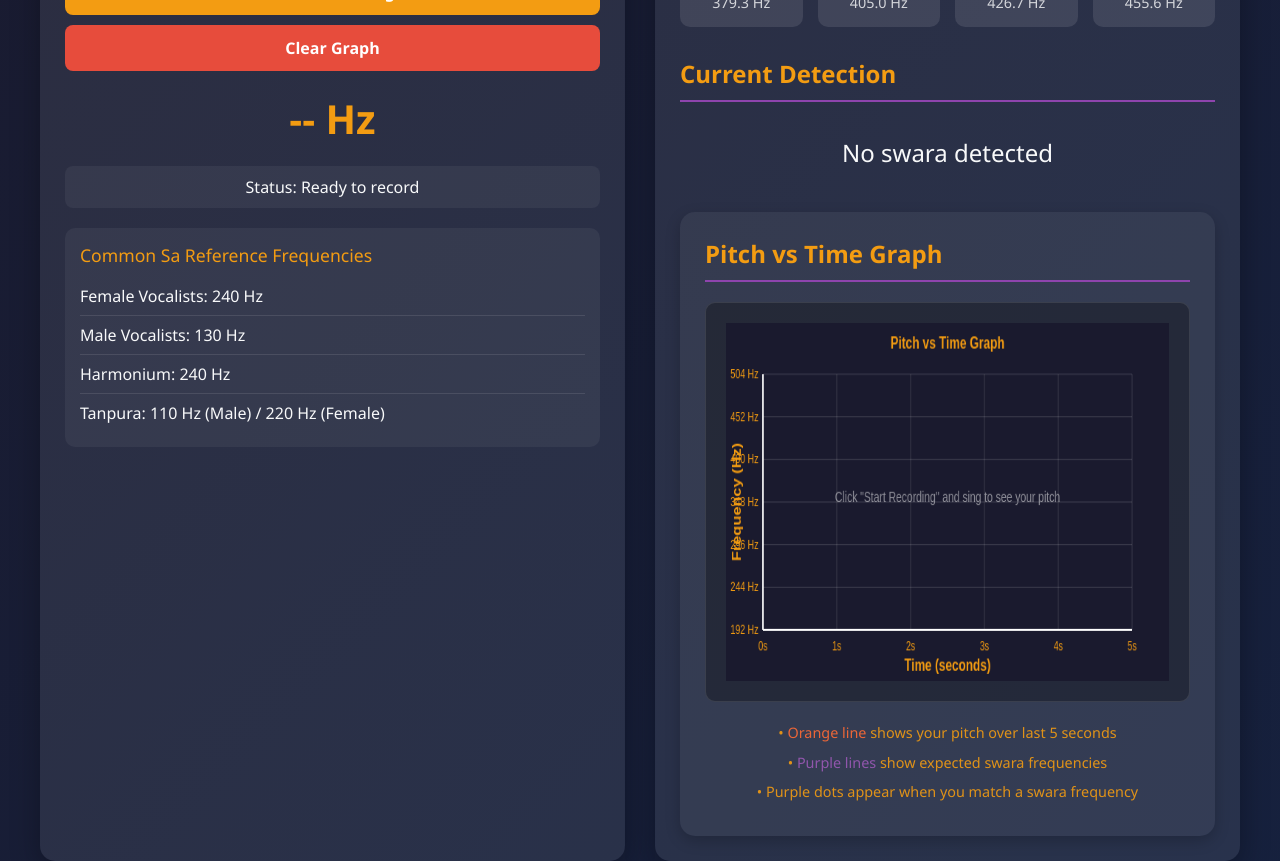
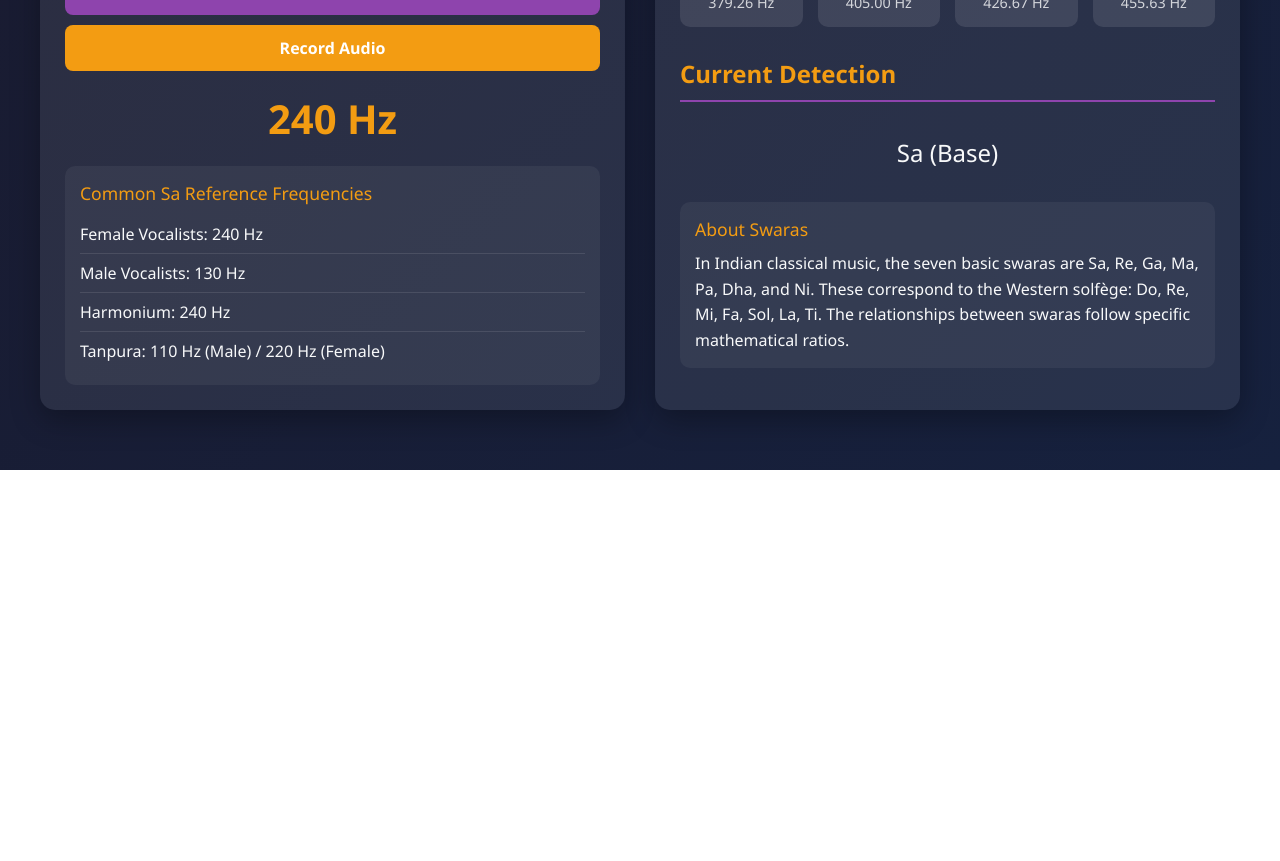
Before and after one commit to sumitkumar91/swara-detector, a React (Vite) app: page / in a window 1280 px wide. Shown: the part 580-1441 px from the top of the page. After the commit the page ends 1050 px from the top, so only its background shows below. Built offline with nearby package versions, Linux system fonts and the light colour scheme.

Commit message:
alignment

```diff
--- a/src/App.css
+++ b/src/App.css
@@ -240,85 +240,3 @@ footer {
     font-size: 2.2rem;
   }
 }
-
-/* Graph Section Styles */
-.graph-section {
-  margin-top: 30px;
-  background: rgba(255, 255, 255, 0.05);
-  border-radius: 15px;
-  padding: 25px;
-  box-shadow: 0 5px 15px rgba(0, 0, 0, 0.2);
-}
-
-.graph-container {
-  position: relative;
-  height: 400px;
-  margin: 20px 0;
-  background: rgba(0, 0, 0, 0.3);
-  border-radius: 10px;
-  padding: 20px;
-  border: 1px solid rgba(255, 255, 255, 0.1);
-}
-
-.pitch-graph {
-  width: 100% !important;
-  height: 100% !important;
-}
-
-.graph-info {
-  margin-top: 15px;
-  font-size: 0.9rem;
-  opacity: 0.9;
-  line-height: 1.5;
-  text-align: center;
-}
-
-.graph-info p {
-  margin: 8px 0;
-  color: #f39c12;
-}
-
-/* Clear Button */
-.btn-clear {
-  background: #e74c3c !important;
-  margin-top: 10px;
-}
-
-.btn-clear:hover {
-  background: #c0392b !important;
-  transform: translateY(-2px);
-}
-
-/* Recording Status */
-.recording-status {
-  margin: 15px 0;
-  padding: 10px;
-  background: rgba(255, 255, 255, 0.05);
-  border-radius: 8px;
-  text-align: center;
-  font-weight: 500;
-}
-
-/* Button improvements */
-.btn.recording {
-  background: #e74c3c !important;
-  animation: pulse 1.5s infinite;
-}
-
-@keyframes pulse {
-  0% { background-color: #e74c3c; }
-  50% { background-color: #c0392b; }
-  100% { background-color: #e74c3c; }
-}
-
-/* Responsive Design */
-@media (max-width: 768px) {
-  .graph-container {
-    height: 300px;
-    padding: 15px;
-  }
-
-  .graph-section {
-    padding: 15px;
-  }
-}
--- a/src/App.jsx
+++ b/src/App.jsx
@@ -13,11 +13,6 @@ function App() {
   const analyserRef = useRef(null);
   const microphoneRef = useRef(null);
   const javascriptNodeRef = useRef(null);
-  const canvasRef = useRef(null);
-
-  // Store pitch data for graph
-  const pitchDataRef = useRef([]);
-  const maxDataPoints = 60; // Show last 5 seconds (if updating 12 times per second)
 
   // Calculate swara frequencies based on base frequency
   const calculateSwaras = () => {
@@ -47,11 +42,27 @@ function App() {
     }));
 
     setSwaras(calculatedSwaras);
+    setCurrentFrequency(`${baseFrequency} Hz`);
+    setCurrentSwara('Sa (Base)');
   };
 
   // Initialize with default swaras
   const initializeSwaraDisplay = () => {
-    calculateSwaras();
+    const defaultSwaras = [
+      { name: 'Sa', frequency: 240.00 },
+      { name: 'Re♭', frequency: 252.89 },
+      { name: 'Re', frequency: 270.00 },
+      { name: 'Ga♭', frequency: 284.44 },
+      { name: 'Ga', frequency: 303.75 },
+      { name: 'Ma', frequency: 320.00 },
+      { name: 'Ma♯', frequency: 341.72 },
+      { name: 'Pa', frequency: 360.00 },
+      { name: 'Dha♭', frequency: 379.26 },
+      { name: 'Dha', frequency: 405.00 },
+      { name: 'Ni♭', frequency: 426.67 },
+      { name: 'Ni', frequency: 455.63 }
+    ];
+    setSwaras(defaultSwaras);
   };
 
   // Find closest swara to detected frequency
@@ -67,278 +78,63 @@ function App() {
       }
     });
 
-    const tolerance = baseFrequency * 0.08; // 8% tolerance
+    const tolerance = baseFrequency * 0.05;
     return minDifference < tolerance ? closestSwara : null;
   };
 
-  // Get sensible graph frequency range based on base frequency
-  const getFrequencyRange = () => {
-    // For base frequency 240Hz, range should be roughly 200-500Hz to cover one octave up
-    const minFreq = baseFrequency * 0.8;  // One note below base Sa
-    const maxFreq = baseFrequency * 2.1;  // One octave + one note above base Sa
-    return { minFreq, maxFreq };
-  };
+  // Process audio for pitch detection
+  const processAudio = () => {
+    if (!analyserRef.current) return;
 
-  // Draw the graph
-  const drawGraph = () => {
-    const canvas = canvasRef.current;
-    if (!canvas) return;
+    const bufferLength = analyserRef.current.frequencyBinCount;
+    const dataArray = new Uint8Array(bufferLength);
+    analyserRef.current.getByteFrequencyData(dataArray);
 
-    const ctx = canvas.getContext('2d');
-    const width = canvas.width;
-    const height = canvas.height;
-    const padding = 50;
-
-    // Clear canvas
-    ctx.fillStyle = '#1a1a2e';
-    ctx.fillRect(0, 0, width, height);
-
-    const { minFreq, maxFreq } = getFrequencyRange();
-
-    // Draw grid
-    ctx.strokeStyle = 'rgba(255, 255, 255, 0.15)';
-    ctx.lineWidth = 1;
-
-    // Vertical grid lines (time - 5 second marks)
-    for (let i = 0; i <= 5; i++) {
-      const x = padding + (i * (width - 2 * padding) / 5);
-      ctx.beginPath();
-      ctx.moveTo(x, padding);
-      ctx.lineTo(x, height - padding);
-      ctx.stroke();
-    }
-
-    // Horizontal grid lines (frequency - swara ranges)
-    for (let i = 0; i <= 6; i++) {
-      const y = padding + (i * (height - 2 * padding) / 6);
-      ctx.beginPath();
-      ctx.moveTo(padding, y);
-      ctx.lineTo(width - padding, y);
-      ctx.stroke();
-    }
-
-    // Draw axes
-    ctx.strokeStyle = '#ffffff';
-    ctx.lineWidth = 2;
-
-    // Y-axis (Frequency)
-    ctx.beginPath();
-    ctx.moveTo(padding, padding);
-    ctx.lineTo(padding, height - padding);
-    ctx.stroke();
-
-    // X-axis (Time)
-    ctx.beginPath();
-    ctx.moveTo(padding, height - padding);
-    ctx.lineTo(width - padding, height - padding);
-    ctx.stroke();
-
-    // Draw axis labels
-    ctx.fillStyle = '#f39c12';
-    ctx.font = '12px Arial';
-    ctx.textAlign = 'center';
-
-    // Frequency labels (Y-axis) - show actual frequency values
-    for (let i = 0; i <= 6; i++) {
-      const freq = (maxFreq - (i * (maxFreq - minFreq) / 6)).toFixed(0);
-      const y = padding + (i * (height - 2 * padding) / 6);
-      ctx.fillText(`${freq} Hz`, padding - 25, y + 4);
-    }
-
-    // Time labels (X-axis) - 0 to 5 seconds
-    for (let i = 0; i <= 5; i++) {
-      const time = i;
-      const x = padding + (i * (width - 2 * padding) / 5);
-      ctx.fillText(`${time}s`, x, height - padding + 20);
-    }
-
-    // Draw horizontal lines for each swara frequency
-    ctx.strokeStyle = 'rgba(143, 68, 173, 0.3)';
-    ctx.lineWidth = 1;
-    swaras.forEach(swara => {
-      const freqRatio = (swara.frequency - minFreq) / (maxFreq - minFreq);
-      const y = padding + (1 - freqRatio) * (height - 2 * padding);
-
-      ctx.beginPath();
-      ctx.moveTo(padding, y);
-      ctx.lineTo(width - padding, y);
-      ctx.stroke();
-
-      // Label the swara
-      ctx.fillStyle = 'rgba(143, 68, 173, 0.8)';
-      ctx.font = '11px Arial';
-      ctx.fillText(swara.name, width - padding + 5, y + 3);
-    });
-
-    // Draw pitch data if we have any
-    const data = pitchDataRef.current;
-    if (data.length > 1) {
-      // Draw the pitch line
-      ctx.strokeStyle = '#FF6B35';
-      ctx.lineWidth = 3;
-      ctx.beginPath();
-
-      data.forEach((point, index) => {
-        const x = padding + (index / (data.length - 1)) * (width - 2 * padding);
-        const freqRatio = (point.frequency - minFreq) / (maxFreq - minFreq);
-        const y = padding + (1 - freqRatio) * (height - 2 * padding);
-
-        if (index === 0) {
-          ctx.moveTo(x, y);
-        } else {
-          ctx.lineTo(x, y);
-        }
-      });
-
-      ctx.stroke();
-
-      // Draw points for detected swaras
-      data.forEach((point, index) => {
-        if (point.swaraName) {
-          const x = padding + (index / (data.length - 1)) * (width - 2 * padding);
-          const freqRatio = (point.frequency - minFreq) / (maxFreq - minFreq);
-          const y = padding + (1 - freqRatio) * (height - 2 * padding);
-
-          // Draw point with glow effect
-          ctx.fillStyle = '#9B59B6';
-          ctx.beginPath();
-          ctx.arc(x, y, 5, 0, 2 * Math.PI);
-          ctx.fill();
-
-          // Draw white border
-          ctx.strokeStyle = '#ffffff';
-          ctx.lineWidth = 2;
-          ctx.stroke();
-
-          // Draw swara name for the most recent point
-          if (index === data.length - 1) {
-            ctx.fillStyle = '#ffffff';
-            ctx.font = 'bold 12px Arial';
-            ctx.fillText(point.swaraName, x, y - 10);
-          }
-        }
-      });
-    } else {
-      // Show help text when no data
-      ctx.fillStyle = 'rgba(255, 255, 255, 0.5)';
-      ctx.font = '14px Arial';
-      ctx.textAlign = 'center';
-      ctx.fillText('Click "Start Recording" and sing to see your pitch', width / 2, height / 2);
-    }
-
-    // Draw titles
-    ctx.fillStyle = '#f39c12';
-    ctx.font = 'bold 16px Arial';
-    ctx.textAlign = 'center';
-    ctx.fillText('Pitch vs Time Graph', width / 2, 25);
-
-    // Axis titles
-    ctx.save();
-    ctx.translate(20, height / 2);
-    ctx.rotate(-Math.PI / 2);
-    ctx.fillText('Frequency (Hz)', 0, 0);
-    ctx.restore();
-
-    ctx.fillText('Time (seconds)', width / 2, height - 10);
-  };
-
-  // Add pitch data and update graph
-  const addPitchData = (frequency, swaraName) => {
-    pitchDataRef.current.push({
-      frequency,
-      swaraName,
-      timestamp: Date.now()
-    });
-
-    // Keep only the last maxDataPoints
-    if (pitchDataRef.current.length > maxDataPoints) {
-      pitchDataRef.current = pitchDataRef.current.slice(-maxDataPoints);
-    }
-
-    drawGraph();
-  };
-
-  // Simple pitch detection
-  const detectPitch = (dataArray, sampleRate) => {
     let maxAmplitude = 0;
     let maxIndex = 0;
 
-    // Only analyze lower frequencies (up to 1000Hz) for voice
-    const maxFrequencyIndex = Math.min(1000 * dataArray.length / sampleRate, dataArray.length / 2);
-
-    for (let i = 1; i < maxFrequencyIndex; i++) {
+    for (let i = 0; i < bufferLength; i++) {
       if (dataArray[i] > maxAmplitude) {
         maxAmplitude = dataArray[i];
         maxIndex = i;
       }
     }
 
-    const frequency = maxIndex * sampleRate / dataArray.length;
-    return frequency;
-  };
+    const frequency = maxIndex * audioContextRef.current.sampleRate / analyserRef.current.fftSize;
 
-  // Process audio
-  const processAudio = () => {
-    if (!analyserRef.current || !audioContextRef.current) return;
-
-    const bufferLength = analyserRef.current.frequencyBinCount;
-    const dataArray = new Uint8Array(bufferLength);
-    analyserRef.current.getByteFrequencyData(dataArray);
-
-    const frequency = detectPitch(dataArray, audioContextRef.current.sampleRate);
-
-    // Only update if frequency is in reasonable vocal range
-    if (frequency > 80 && frequency < 800) {
-      const frequencyDisplay = `${frequency.toFixed(1)} Hz`;
-      setCurrentFrequency(frequencyDisplay);
+    if (frequency > 100 && frequency < 1000) {
+      setCurrentFrequency(`${frequency.toFixed(2)} Hz`);
 
       const detectedSwara = findClosestSwara(frequency);
       if (detectedSwara) {
         setCurrentSwara(detectedSwara.name);
-        addPitchData(frequency, detectedSwara.name);
-      } else {
-        addPitchData(frequency, null);
       }
     }
   };
 
-  // Start recording
+  // Start audio recording
   const startRecording = async () => {
     try {
-      // Clear previous data
-      pitchDataRef.current = [];
-      drawGraph();
-
       audioContextRef.current = new (window.AudioContext || window.webkitAudioContext)();
       analyserRef.current = audioContextRef.current.createAnalyser();
-      analyserRef.current.fftSize = 4096; // Higher FFT for better frequency resolution
-      analyserRef.current.smoothingTimeConstant = 0.8;
+      analyserRef.current.fftSize = 2048;
 
-      const stream = await navigator.mediaDevices.getUserMedia({
-        audio: {
-          echoCancellation: true,
-          noiseSuppression: true,
-          autoGainControl: false
-        }
-      });
-
+      const stream = await navigator.mediaDevices.getUserMedia({ audio: true });
       microphoneRef.current = audioContextRef.current.createMediaStreamSource(stream);
       microphoneRef.current.connect(analyserRef.current);
 
-      javascriptNodeRef.current = audioContextRef.current.createScriptProcessor(4096, 1, 1);
+      javascriptNodeRef.current = audioContextRef.current.createScriptProcessor(2048, 1, 1);
       analyserRef.current.connect(javascriptNodeRef.current);
       javascriptNodeRef.current.connect(audioContextRef.current.destination);
 
       javascriptNodeRef.current.onaudioprocess = processAudio;
-
     } catch (err) {
-      console.error('Error accessing microphone:', err);
-      alert('Error accessing microphone. Please allow microphone permissions.');
+      alert('Error accessing microphone: ' + err);
       stopRecording();
     }
   };
 
-  // Stop recording
+  // Stop audio recording
   const stopRecording = () => {
     if (javascriptNodeRef.current) {
       javascriptNodeRef.current.disconnect();
@@ -353,7 +149,7 @@ function App() {
       analyserRef.current = null;
     }
     if (audioContextRef.current) {
-      audioContextRef.current.close().catch(console.error);
+      audioContextRef.current.close();
       audioContextRef.current = null;
     }
 
@@ -361,7 +157,7 @@ function App() {
     setCurrentSwara('No swara detected');
   };
 
-  // Toggle recording
+  // Toggle recording state
   const toggleRecording = () => {
     if (!isRecording) {
       startRecording();
@@ -372,23 +168,14 @@ function App() {
     }
   };
 
-  // Clear graph
-  const clearGraph = () => {
-    pitchDataRef.current = [];
-    drawGraph();
-  };
-
-  // Initialize
+  // Initialize on component mount
   useEffect(() => {
     initializeSwaraDisplay();
-    // Initial graph draw
-    setTimeout(() => drawGraph(), 100);
   }, []);
 
-  // Recalculate when base frequency changes
+  // Calculate swaras when base frequency changes
   useEffect(() => {
     calculateSwaras();
-    drawGraph();
   }, [baseFrequency]);
 
   return (
@@ -433,26 +220,18 @@ function App() {
             </select>
           </div>
 
+          <button className="btn" onClick={calculateSwaras}>
+            Detect Swaras
+          </button>
           <button
-            className={`btn ${isRecording ? 'recording' : 'btn-secondary'}`}
+            className={`btn btn-secondary ${isRecording ? 'recording' : ''}`}
             onClick={toggleRecording}
           >
-            {isRecording ? 'Stop Recording' : 'Start Recording'}
-          </button>
-
-          <button className="btn btn-clear" onClick={clearGraph}>
-            Clear Graph
+            {isRecording ? 'Stop Recording' : 'Record Audio'}
           </button>
 
           <div className="frequency-display">
             <span>{currentFrequency}</span>
-          </div>
-
-          <div className="recording-status">
-            Status: {isRecording ?
-              <span style={{color: '#f39c12'}}>Recording... Sing into microphone</span> :
-              <span>Ready to record</span>
-            }
           </div>
 
           <div className="sa-reference">
@@ -476,7 +255,7 @@ function App() {
                 className={`swara-card ${currentSwara === swara.name ? 'active' : ''}`}
               >
                 <div className="swara-name">{swara.name}</div>
-                <div className="swara-frequency">{swara.frequency.toFixed(1)} Hz</div>
+                <div className="swara-frequency">{swara.frequency.toFixed(2)} Hz</div>
               </div>
             ))}
           </div>
@@ -488,29 +267,16 @@ function App() {
             </div>
           </div>
 
-          {/* Pitch vs Time Graph */}
-          <div className="graph-section">
-            <h3 className="section-title">Pitch vs Time Graph</h3>
-            <div className="graph-container">
-              <canvas
-                ref={canvasRef}
-                width={600}
-                height={350}
-                className="pitch-graph"
-              />
-            </div>
-            <div className="graph-info">
-              <p>• <span style={{color: '#FF6B35'}}>Orange line</span> shows your pitch over last 5 seconds</p>
-              <p>• <span style={{color: '#9B59B6'}}>Purple lines</span> show expected swara frequencies</p>
-              <p>• Purple dots appear when you match a swara frequency</p>
-            </div>
+          <div className="sa-reference">
+            <div className="reference-title">About Swaras</div>
+            <p className="about-swaras">
+              In Indian classical music, the seven basic swaras are Sa, Re, Ga, Ma, Pa, Dha, and Ni.
+              These correspond to the Western solfège: Do, Re, Mi, Fa, Sol, La, Ti. The relationships
+              between swaras follow specific mathematical ratios.
+            </p>
           </div>
         </div>
       </div>
-
-      <footer>
-        <p>Swara Detector &copy; 2025 | All Rights Reserved</p>
-      </footer>
     </div>
   );
 }
```
